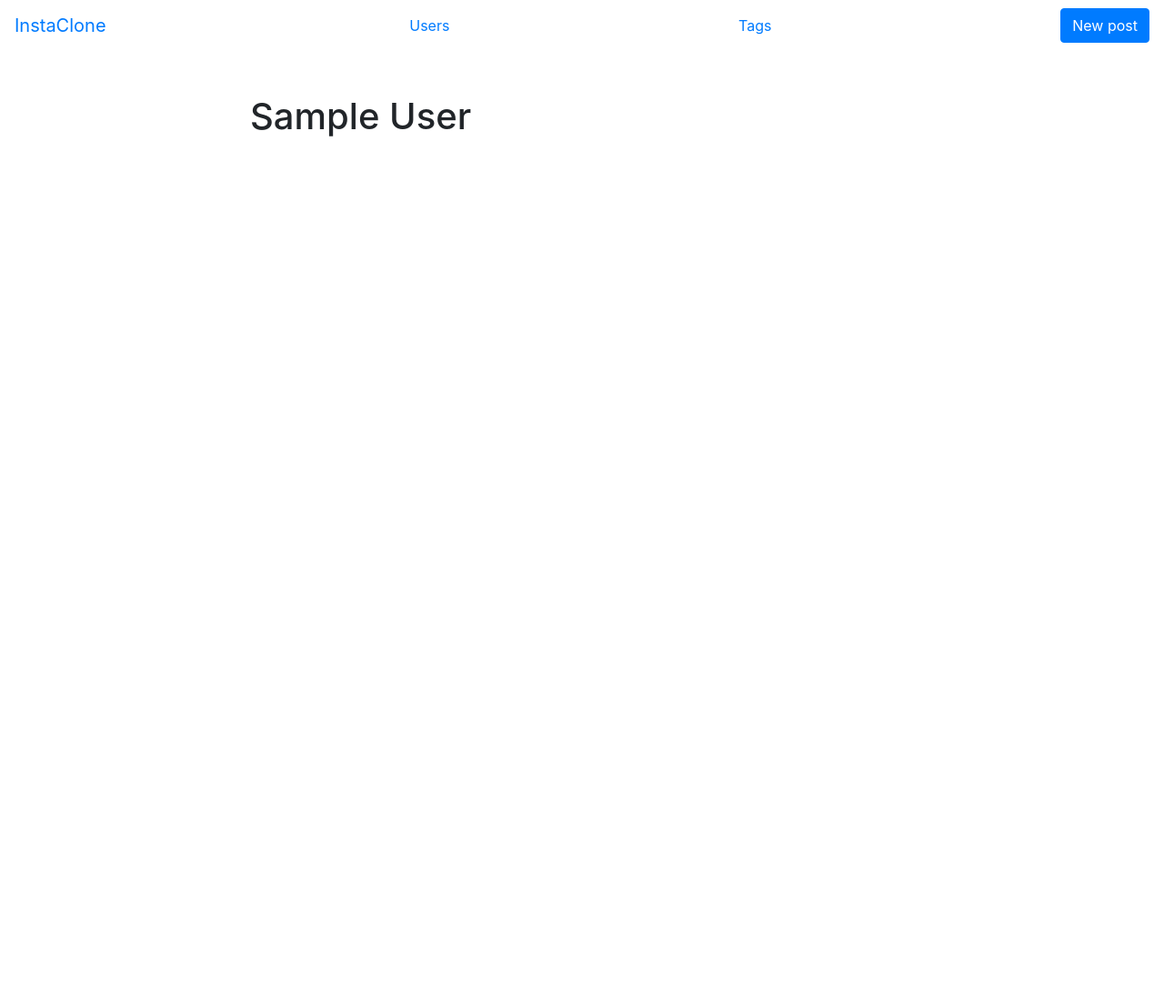
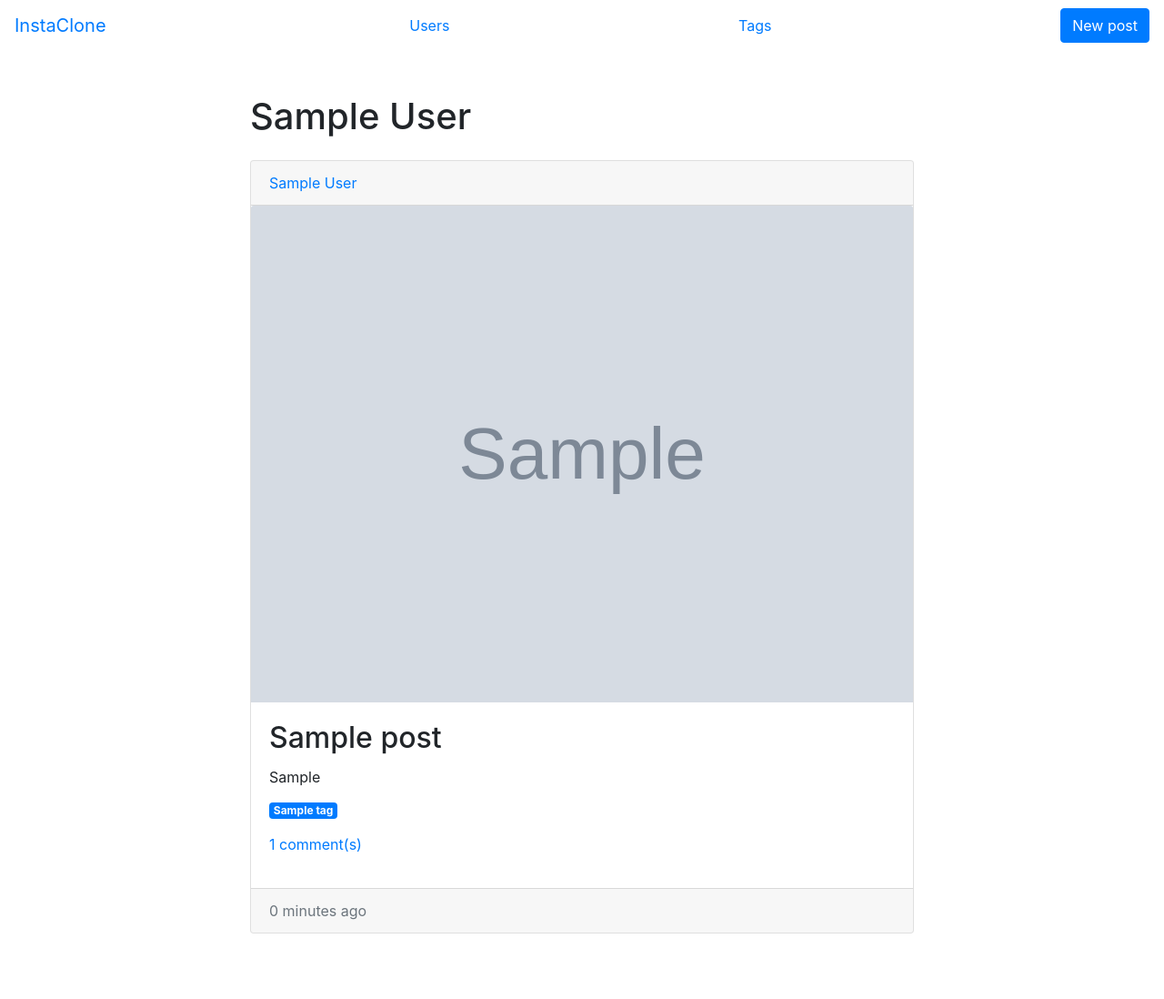
Before and after one commit to brittanylau/35px, a Django app: page /user/1 in a window 1280 px wide. Shown: the whole page at 91% size. Before the commit the page ends 150 px from the top, so only its background shows below. Run offline with Django 3.2, Linux system fonts and the light colour scheme; tables that the repository leaves empty hold one stand-in row (values such as "Sample post"); grey boxes marked "Sample" are stand-in pictures; some libraries are stand-ins or nearby versions.

Commit message:
Setting up user profile pages and linking

```diff
--- a/feed/templates/feed/comments/comment_list.html
+++ b/feed/templates/feed/comments/comment_list.html
@@ -2,7 +2,7 @@
   <ul class="list-group">
     {% for comment in post.comments.all %}
       <li class="list-group-item">
-        <strong>{{ comment.user.name }}</strong>
+        <strong><a href="{% url 'feed:user_detail' comment.user.id %}">{{ comment.user.name }}</a></strong>
         <slot class="text-muted"> • {{ comment.posted_on|timesince }} ago</slot>
         <p>{{ comment.text|linebreaks }}</p>
         <a href="{% url 'feed:comment_edit' comment.id %}">Edit</a>
--- a/feed/templates/feed/posts/post_detail.html
+++ b/feed/templates/feed/posts/post_detail.html
@@ -3,7 +3,7 @@
 {% block content %}
 <div class="card mb-5">
   <div class="card-header">
-    {{ post.user.name }}
+    <a href="{% url 'feed:user_detail' post.user.id %}">{{ post.user.name }}</a>
   </div>
 
   <img src="{{ post.image.url }}" alt="{{ post.title }}" class="card-img-top">
--- a/feed/templates/feed/posts/post_list.html
+++ b/feed/templates/feed/posts/post_list.html
@@ -5,7 +5,7 @@
 <div class="card mb-4">
 
   <div class="card-header">
-    <a href="{% url 'feed:user_list' %}">{{ post.user.name }}</a>
+    <a href="{% url 'feed:user_detail' post.user.id %}">{{ post.user.name }}</a>
   </div>
 
   <a href="{% url 'feed:post_detail' post.id %}">
--- a/feed/templates/feed/users/user_detail.html
+++ b/feed/templates/feed/users/user_detail.html
@@ -1,7 +1,31 @@
 {% extends 'feed/base.html' %}
 
 {% block content %}
-<h1>{{ user.name }}</h1>
+<h1 class=mb-4>{{ user.name }}</h1>
+{% for post in user.posts.all %}
+<div class="card mb-4">
 
+  <div class="card-header">
+    <a href="{% url 'feed:user_list' %}">{{ post.user.name }}</a>
+  </div>
 
+  <a href="{% url 'feed:post_detail' post.id %}">
+    <img src="{{ post.image.url }}" alt="{{ post.title }}" class="card-img-top">
+  </a>
+
+  <div class="card-body">
+    <h2 class=card-title>{{ post.title }}</h2>
+    <p class=card-text>{{ post.caption }}</p>
+    {% for tag in post.tags.all %}
+      <span class="badge badge-primary mb-3">{{ tag.name }}</span>
+    {% endfor %}
+    <p><a href="{% url 'feed:post_detail' pk=post.pk %}">{{ post.comments.count }} comment(s)</a></p>
+  </div>
+
+  <div class="card-footer">
+    <a href="{% url 'feed:post_detail' post.id %}" class="text-muted">{{ post.posted_on|timesince }} ago</a>
+  </div>
+
+</div>
+{% endfor %}
 {% endblock %}
--- a/feed/views.py
+++ b/feed/views.py
@@ -10,7 +10,6 @@ POST_TEMPLATE_DIR="feed/posts/"
 COMMENT_TEMPLATE_DIR="feed/comments/"
 
 # USERS
-
 
 class UserList(ListView):
     model = User
```
